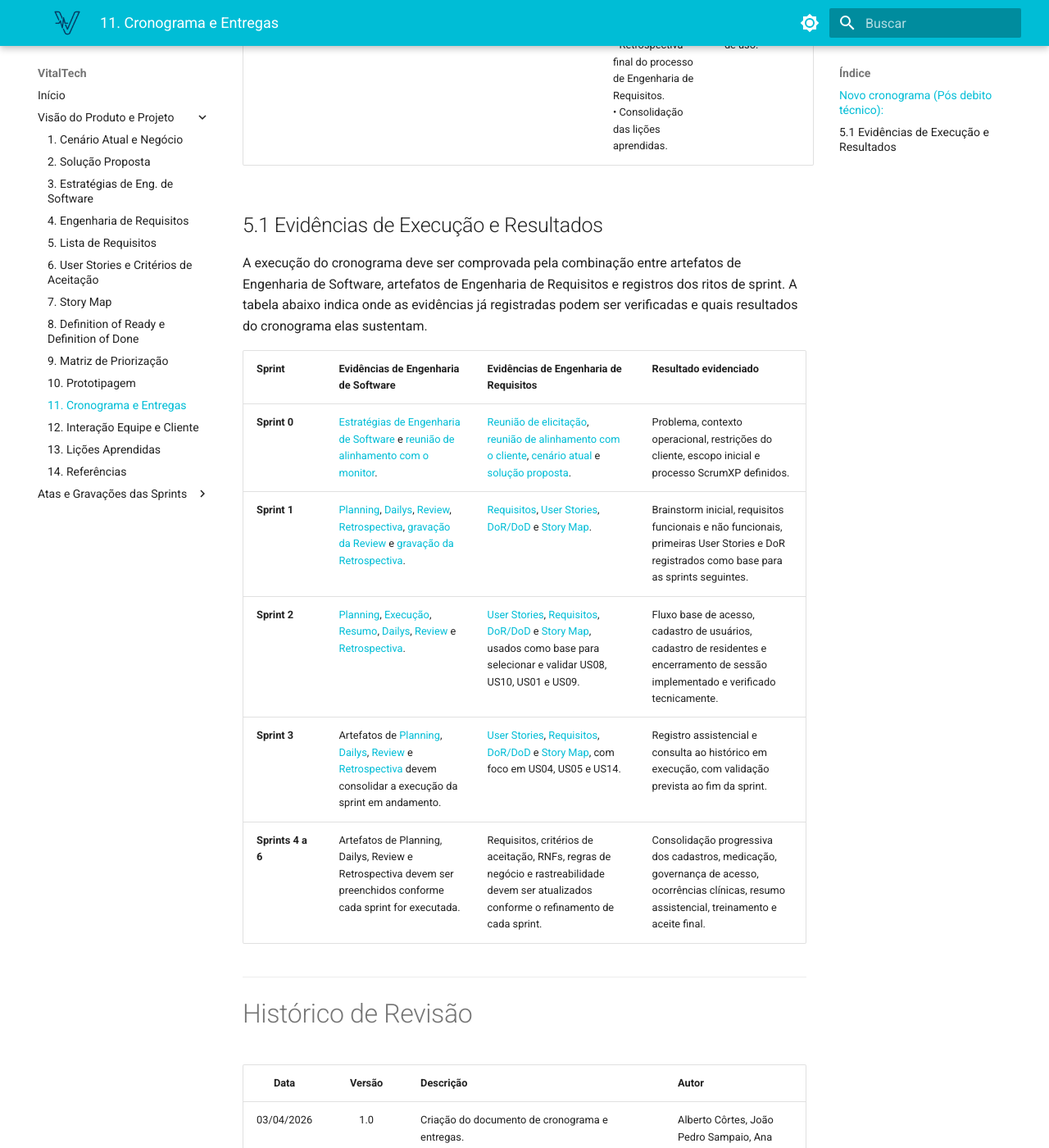
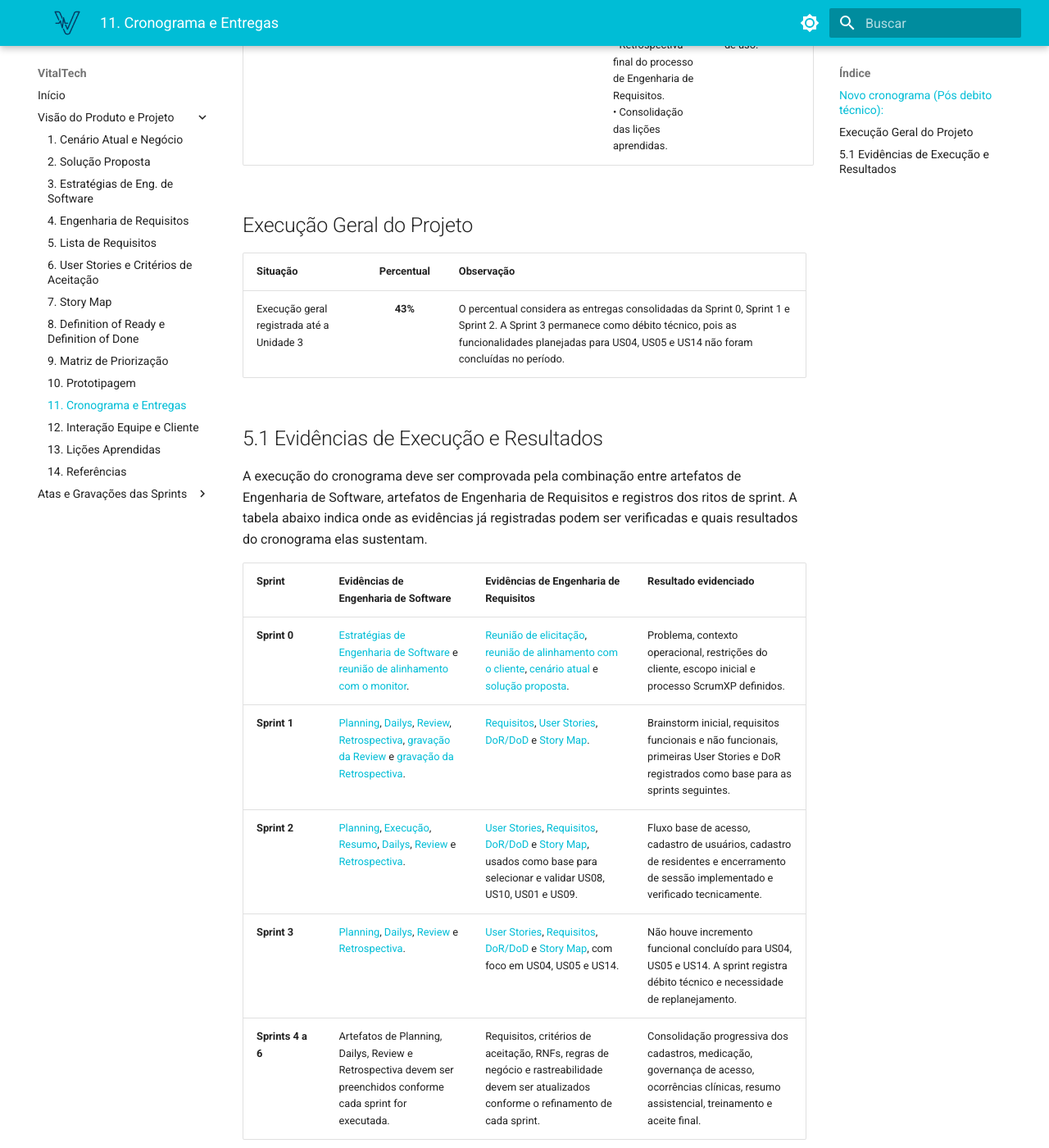
Before and after one commit to mdsreq-fga-unb/REQ-2026.1-T01-VitalTech, an MkDocs documentation site: the page built from docs/visao/cronograma.md, in a window 1280 px wide and 1400 px high, scrolled down 8415 px. Shown: the whole window at 82% size. Built offline with MkDocs 1.6.1 and Material for MkDocs 9.7.7, drawn with Linux system fonts in a browser that asks for light colours; some of the changed text lies outside the part shown.

Commit message:
Adiciona percentual de execução do projeto

```diff
--- a/docs/visao/cronograma.md
+++ b/docs/visao/cronograma.md
@@ -33,6 +33,12 @@ Para apoiar as evidências de execução, cada sprint deve manter seus registros
 | **Sprint 5** (Planejada) | 28/06 – 11/07 | Ampliar governança de acesso e registros assistenciais | • Redefinição de senha de acesso de usuário (**US12**).<br>• Revogação de acesso de usuário (**US13**).<br>• Inativação do cadastro de residente (**US03**).<br>• Registro de ocorrências clínicas do residente (**US07**). | • Revisão das regras de negócio sobre acesso, inativação, preservação de histórico e ocorrências clínicas.<br>• Refinamento dos critérios de aceitação das US12, US13, US03 e US07.<br>• Revisão dos RNFs de segurança, rastreabilidade, integridade dos dados e controle de acesso.<br>• DoR e DoD aplicados às histórias da sprint.<br>• Atualização da rastreabilidade. | • Demonstração do controle de acesso administrativo.<br>• Cliente valida o fluxo de redefinição de senha e revogação de acesso.<br>• Cliente valida se a inativação de residente remove o cadastro do fluxo operacional sem apagar seu histórico.<br>• Validação do registro de ocorrências clínicas relevantes. |
 | **Sprint 6** (Planejada) | 12/07 – 16/07 | Consolidar a visão assistencial, homologação e aceite do incremento final | • Visualização do resumo assistencial do residente (**US16**).<br>• Revisão dos principais fluxos planejados.<br>• Treinamento dos usuários.<br>• Teste de Aceite do Usuário (UAT).<br>• Documentação de uso. | • Validação final da rastreabilidade.<br>• Revisão dos RNFs de segurança, usabilidade, desempenho, operação offline e confiabilidade.<br>• Revisão final dos critérios de aceitação.<br>• DoR e DoD aplicados à história da sprint e aos principais fluxos validados.<br>• Retrospectiva final do processo de Engenharia de Requisitos.<br>• Consolidação das lições aprendidas. | • Cliente valida o resumo assistencial do residente.<br>• Cliente executa os principais fluxos planejados em ambiente de homologação.<br>• Realização de treinamento com usuários.<br>• Aceite do incremento final e validação da documentação de uso. |
 
+## Execução Geral do Projeto
+
+| Situação | Percentual | Observação |
+| --- | :---: | --- |
+| Execução geral registrada até a Unidade 3 | **43%** | O percentual considera as entregas consolidadas da Sprint 0, Sprint 1 e Sprint 2. A Sprint 3 permanece como débito técnico, pois as funcionalidades planejadas para US04, US05 e US14 não foram concluídas no período. |
+
 ## 5.1 Evidências de Execução e Resultados
 
 A execução do cronograma deve ser comprovada pela combinação entre artefatos de Engenharia de Software, artefatos de Engenharia de Requisitos e registros dos ritos de sprint. A tabela abaixo indica onde as evidências já registradas podem ser verificadas e quais resultados do cronograma elas sustentam.
@@ -42,7 +48,7 @@ A execução do cronograma deve ser comprovada pela combinação entre artefatos
 | **Sprint 0** | [Estratégias de Engenharia de Software](estrategias_eng_soft.md) e [reunião de alinhamento com o monitor](../sprints/sprint0/reuniao3.md). | [Reunião de elicitação](../sprints/sprint0/reuniao1.md), [reunião de alinhamento com o cliente](../sprints/sprint0/reuniao2.md), [cenário atual](cenario_atual.md) e [solução proposta](solucao_proposta.md). | Problema, contexto operacional, restrições do cliente, escopo inicial e processo ScrumXP definidos. |
 | **Sprint 1** | [Planning](../sprints/sprint1/planning.md), [Dailys](../sprints/sprint1/dailys.md), [Review](../sprints/sprint1/review.md), [Retrospectiva](../sprints/sprint1/retrospectiva.md), [gravação da Review](../assets/videos/sprint1_review.mp4) e [gravação da Retrospectiva](../assets/videos/sprint1_retrospective.mp4). | [Requisitos](requisitos.md), [User Stories](user_stories.md), [DoR/DoD](dor_dod.md) e [Story Map](story_map.md). | Brainstorm inicial, requisitos funcionais e não funcionais, primeiras User Stories e DoR registrados como base para as sprints seguintes. |
 | **Sprint 2** | [Planning](../sprints/sprint2/planning.md), [Execução](../sprints/sprint2/execucao.md), [Resumo](../sprints/sprint2/resumo.md), [Dailys](../sprints/sprint2/dailys.md), [Review](../sprints/sprint2/review.md) e [Retrospectiva](../sprints/sprint2/retrospectiva.md). | [User Stories](user_stories.md), [Requisitos](requisitos.md), [DoR/DoD](dor_dod.md) e [Story Map](story_map.md), usados como base para selecionar e validar US08, US10, US01 e US09. | Fluxo base de acesso, cadastro de usuários, cadastro de residentes e encerramento de sessão implementado e verificado tecnicamente. |
-| **Sprint 3** | Artefatos de [Planning](../sprints/sprint3/planning.md), [Dailys](../sprints/sprint3/dailys.md), [Review](../sprints/sprint3/review.md) e [Retrospectiva](../sprints/sprint3/retrospectiva.md) devem consolidar a execução da sprint em andamento. | [User Stories](user_stories.md), [Requisitos](requisitos.md), [DoR/DoD](dor_dod.md) e [Story Map](story_map.md), com foco em US04, US05 e US14. | Registro assistencial e consulta ao histórico em execução, com validação prevista ao fim da sprint. |
+| **Sprint 3** | [Planning](../sprints/sprint3/planning.md), [Dailys](../sprints/sprint3/dailys.md), [Review](../sprints/sprint3/review.md) e [Retrospectiva](../sprints/sprint3/retrospectiva.md). | [User Stories](user_stories.md), [Requisitos](requisitos.md), [DoR/DoD](dor_dod.md) e [Story Map](story_map.md), com foco em US04, US05 e US14. | Não houve incremento funcional concluído para US04, US05 e US14. A sprint registra débito técnico e necessidade de replanejamento. |
 | **Sprints 4 a 6** | Artefatos de Planning, Dailys, Review e Retrospectiva devem ser preenchidos conforme cada sprint for executada. | Requisitos, critérios de aceitação, RNFs, regras de negócio e rastreabilidade devem ser atualizados conforme o refinamento de cada sprint. | Consolidação progressiva dos cadastros, medicação, governança de acesso, ocorrências clínicas, resumo assistencial, treinamento e aceite final. |
 
 ---
@@ -58,3 +64,4 @@ A execução do cronograma deve ser comprovada pela combinação entre artefatos
 | 23/05/2026 | 1.4 | Reestruturação do cronograma para alinhamento com o Story Map oficial, reorganizando as entregas por User Stories de cada sprint e adequando as atividades de DoR e DoD. | Enzo Menali |
 | 05/06/2026 | 1.5 | Atualização do status das sprints, explicitação dos artefatos usados como evidências de execução, inclusão da rastreabilidade das evidências e alinhamento das atividades de ER às técnicas realizadas. | Enzo Menali |
 | 15/06/2026 | 1.6 | Correção do escopo cadastral da Sprint 2 e ampliação das referências às evidências disponíveis. | Enzo Menali |
+| 16/06/2026 | 1.7 | Inclusão do percentual geral de execução do projeto e ajuste das evidências da Sprint 3 para registrar débito técnico. | Enzo Menali |
```
